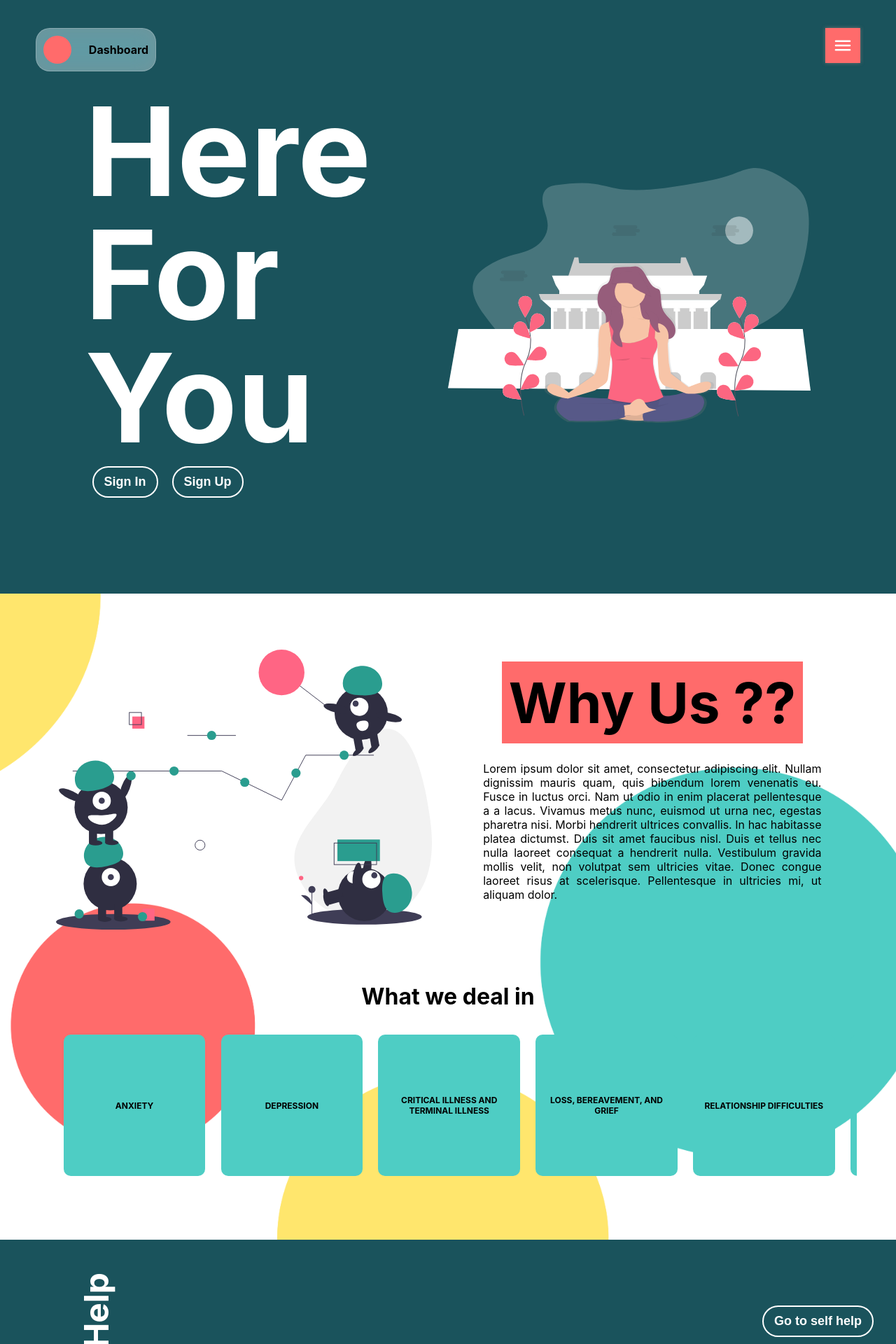
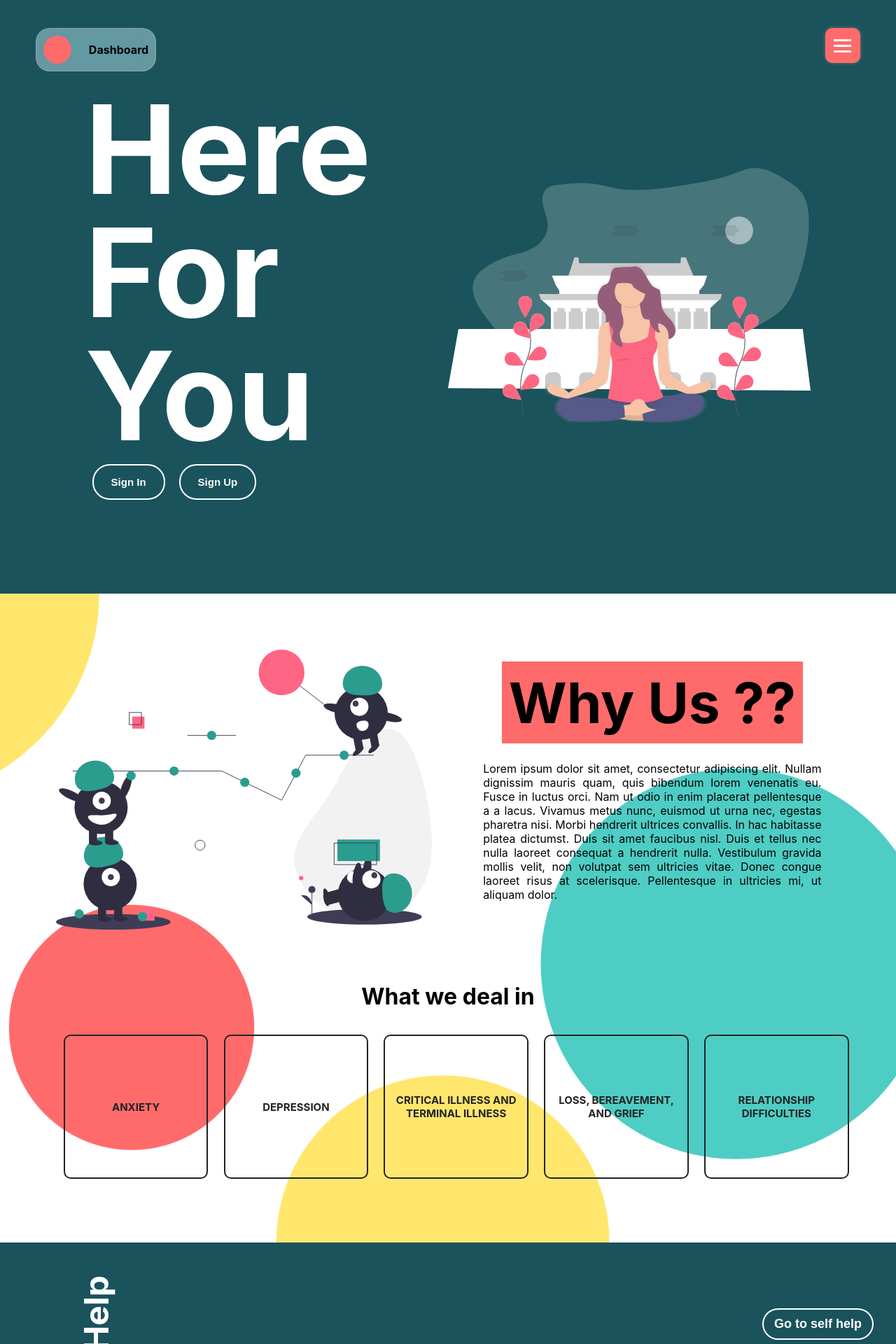
Before and after one commit to Arun89-crypto/hereForYou, a React (Create React App) app: page / in a window 1280 px wide. Shown: the top 1920 px of the page at 70% size. Built offline with nearby package versions, Linux system fonts and the light colour scheme.

Commit message:
frontend--4 ✅

```diff
--- a/src/App.css
+++ b/src/App.css
@@ -13,7 +13,55 @@
   align-items: center;
   justify-content: space-between;
 }
-
+/* NAVBAR  */
+.menu-btn {
+  display: flex;
+  justify-content: center;
+  align-items: center;
+  width: 55px;
+  height: 55px;
+  cursor: pointer;
+  transition: all 0.5s ease-in-out;
+  z-index: 3;
+  background: #ff6b6b;
+  display: none;
+  border-radius: 10px;
+}
+.menu-btn__burger {
+  width: 25px;
+  height: 3px;
+  background: #fff;
+  transition: all 0.5s ease-in-out;
+  position: absolute;
+  left: 12.5px;
+}
+.menu-btn__burger::before,
+.menu-btn__burger::after {
+  content: "";
+  position: absolute;
+  width: 25px;
+  height: 3px;
+  background: #fff;
+  transition: all 0.5s ease-in-out;
+}
+.menu-btn__burger::before {
+  transform: translateY(-8px);
+}
+.menu-btn__burger::after {
+  transform: translateY(8px);
+}
+/* ANIMATION */
+.menu-btn.open .menu-btn__burger {
+  transform: translateX(-50px);
+  background: transparent;
+  box-shadow: none;
+}
+.menu-btn.open .menu-btn__burger::before {
+  transform: rotate(45deg) translate(35px, -35px);
+}
+.menu-btn.open .menu-btn__burger::after {
+  transform: rotate(-45deg) translate(35px, 35px);
+}
 /* Main Page  */
 .main__page {
   height: 90vh;
@@ -39,7 +87,7 @@
   align-items: center;
 }
 .main__button__section button {
-  padding: 10px 15px;
+  padding: 15px 25px;
   margin: 10px;
 }
 .button__signin,
@@ -48,7 +96,7 @@
   border: 2px solid white;
   color: white;
   font-weight: bold;
-  font-size: 18px;
+  font-size: 15px;
   border-radius: 25px;
   cursor: pointer;
   transition: all 0.3s ease;
@@ -283,6 +331,8 @@
   padding: 2.5%;
   background: url("./assets/bg/bg.png") center center;
   background-size: cover;
+  background-attachment: fixed;
+  background-position: center;
 }
 .upper__why__page {
   padding: 2%;
@@ -333,21 +383,26 @@
   width: 180px;
   min-width: 180px;
   min-height: 180px;
-  background: #4ecdc4;
+  background: none;
+  border: 2px solid rgb(35, 35, 35);
   display: flex;
   align-items: center;
   justify-content: center;
+  color: rgb(35, 35, 35);
   margin: 1%;
   text-align: center;
   border-radius: 10px;
   transition: all 0.3s ease;
+  cursor: pointer;
   padding: 1%;
 }
 .dealin__card > h3 {
-  font-size: 12px;
+  font-size: 15px;
 }
 .dealin__card:hover {
   transform: scale(1.1);
+  background: rgb(35, 35, 35);
+  color: #fff;
 }
 @media screen and (max-width: 1200px) {
   .right__upper__why {
@@ -469,7 +524,7 @@
   padding: 2%;
   background: white;
   border-radius: 10px;
-  background: #4ecdc4;
+  background: #e9ecef;
   margin-top: 1%;
 }
 @media screen and (max-width: 500px) {
@@ -509,6 +564,7 @@
   justify-content: space-between;
   border-radius: 10px;
   position: relative;
+  transform: translateX();
 }
 .plan__card > h1 {
   padding: 5%;
@@ -528,6 +584,8 @@
   padding: 2.5%;
   background: url("./assets/bg/bgplan.png") center;
   background-size: cover;
+  background-position: center;
+  background-attachment: fixed;
 }
 .plans__section > h1 {
   font-size: 50px;
--- a/src/Components/AboutPage/AboutPage.js
+++ b/src/Components/AboutPage/AboutPage.js
@@ -77,16 +77,10 @@ function AboutPage() {
     }, [data])
     return (
         <>
-            <div id="hexagon">
-                <img src={(nav) ? Close : Menu} alt='' onClick={
-                    () => {
-                        setNav(!nav);
-                    }
-                }></img>
+            <div className={(!nav) ? 'menu-btn' : 'menu-btn open'} onClick={() => setNav(!nav)} id='hexagon'>
+                <div className="menu-btn__burger"></div>
             </div>
-            {
-                (nav) ? (
-                    <div className="navbar">
+            <div className="navbar" style={{ transform: `translateX(${(nav) ? '0%' : '200%'})`, transition: 'all 0.3s ease' }}>
                 <div>
                     <Link
                         smooth
@@ -107,8 +101,6 @@ function AboutPage() {
                     </Link>
                 </div>
             </div>
-                ) : ''
-            }
             <div className="about__header flex__center">
                 <h1>About</h1>
             </div>
--- a/src/Components/EventsPage/EventsPage.js
+++ b/src/Components/EventsPage/EventsPage.js
@@ -24,16 +24,10 @@ function EventsPage() {
                 <h1>Events</h1>
             </div>
             <div className="events__page">
-                <div id="hexagon">
-                    <img src={(nav) ? Close : Menu} alt='' onClick={
-                        () => {
-                            setNav(!nav);
-                        }
-                    }></img>
+                <div className={(!nav) ? 'menu-btn' : 'menu-btn open'} onClick={() => setNav(!nav)} id='hexagon'>
+                    <div className="menu-btn__burger"></div>
                 </div>
-                {
-                    (nav) ? (
-                        <div className="navbar">
+                <div className="navbar" style={{ transform: `translateX(${(nav) ? '0%' : '200%'})`, transition: 'all 0.3s ease' }}>
                     <div>
                         <Link
                             smooth
@@ -54,8 +48,6 @@ function EventsPage() {
                         </Link>
                     </div>
                 </div>
-                    ) : ''
-                }
 
                 <div className="upcoming__events">
                     <h1>Upcoming Events</h1>
--- a/src/Components/HomePage/HomePage.js
+++ b/src/Components/HomePage/HomePage.js
@@ -170,12 +170,8 @@ function HomePage() {
                 (assesment) ? (<SelfAssesment setAssesment={setAssesment} />) : ''
             }
             <GoToTop />
-            <div id="hexagon">
-                <img src={(nav) ? Close : Menu} alt='' onClick={
-                    () => {
-                        setNav(!nav);
-                    }
-                }></img>
+            <div className={(!nav) ? 'menu-btn' : 'menu-btn open'} onClick={() => setNav(!nav)} id='hexagon'>
+                <div className="menu-btn__burger"></div>
             </div>
             <Link to='/dashboard'>
                 <div className="account__header flex__spacebetween">
@@ -185,18 +181,12 @@ function HomePage() {
                 </div>
             </Link>
             {
-                (signIn) ? (
-                    <SignIn setSignIn={setSignIn} />
-                ) : ''
+                <SignIn setSignIn={setSignIn} signIn={signIn} />
             }
             {
-                (signUp) ? (
-                    <SignUp setSignUp={setSignUp} />
-                ) : ''
+                <SignUp setSignUp={setSignUp} signUp={signUp} />
             }
-            {
-                (nav) ? (
-                    <div className="navbar">
+            <div className="navbar" style={{ transform: `translateX(${(nav) ? '0%' : '200%'})`, transition: 'all 0.3s ease' }}>
                 <img src={Logo} alt=''></img>
                 <div>
                     <AppLink
@@ -244,8 +234,6 @@ function HomePage() {
                     </AppLink>
                 </div>
             </div>
-                ) : ''
-            }
         </div>
     );
 }
--- a/src/Components/SelfHelp/SelfHelp.js
+++ b/src/Components/SelfHelp/SelfHelp.js
@@ -1,6 +1,4 @@
 import React, { useState } from 'react'
-import Menu from '../../assets/menu.svg';
-import Close from '../../assets/close.png';
 import Logo from '../../assets/logo.svg';
 import { HashLink as AppLink } from 'react-router-hash-link';
 import { Link } from 'react-router-dom';
@@ -14,13 +12,11 @@ function SelfHelp() {
     const [nav, setNav] = useState(false);
     return (
         <div className="self__help__section">
-            <div id="hexagon">
-                <img src={(nav) ? Close : Menu} alt='' onClick={() => setNav(!nav)}></img>
+            <div className={(!nav) ? 'menu-btn' : 'menu-btn open'} onClick={() => setNav(!nav)} id='hexagon'>
+                <div className="menu-btn__burger"></div>
             </div>
             {
-                (nav) ? (
-                    <Navbar setNav={setNav} />
-                ) : ''
+                <Navbar setNav={setNav} nav={nav} />
             }
             <div className="self__help__main flex__spacebetween" id='selfpage'>
                 <div>
@@ -38,9 +34,9 @@ function SelfHelp() {
     )
 }
 
-const Navbar = ({ setNav }) => {
+const Navbar = ({ setNav, nav }) => {
     return (
-        <div className="navbar">
+        <div className="navbar" style={{ transform: `translateX(${(nav) ? '0%' : '200%'})`, transition: 'all 0.3s ease' }}>
             <img src={Logo} alt=''></img>
             <div>
                 <Link to='/' style={{ textDecoration: 'none' }} className='nav__link'>
--- a/src/Components/SignIn.js
+++ b/src/Components/SignIn.js
@@ -3,9 +3,9 @@ import Facebook from '../assets/facebook.png';
 import Google from '../assets/google.png';
 import Close from '../assets/close.png';
 
-function SignIn({ setSignIn }) {
+function SignIn({ setSignIn, signIn }) {
     return (
-        <div className="signin__page flex__center">
+        <div className="signin__page flex__center" style={{ transform: `translateX(${(signIn) ? '0%' : '-100%'})`, transition: 'all 0.3s ease' }}>
             <div className="direct__sigin__buttons flex__spacebetween">
                 <h3>Sign In with Facebook</h3>
                 <img src={Facebook} alt=''></img>
--- a/src/Components/SignUp.js
+++ b/src/Components/SignUp.js
@@ -3,12 +3,12 @@ import Facebook from '../assets/facebook.png';
 import Google from '../assets/google.png';
 import Close from '../assets/close.png';
 
-function SignUp({ setSignUp }) {
+function SignUp({ setSignUp, signUp }) {
     const [password, setPassword] = useState('');
     const [confirmPassword, confirmSetPassword] = useState('');
     const [alert, setAlert] = useState(false);
     return (
-        <div className="signup__page flex__center">
+        <div className="signup__page flex__center" style={{ transform: `translateX(${(signUp) ? '0%' : '-100%'})`, transition: 'all 0.3s ease' }}>
             <div className="direct__sigin__buttons flex__spacebetween">
                 <h3>Sign In with Facebook</h3>
                 <img src={Facebook} alt=''></img>
```
Also changed, not shown: src/Components/Dashboard/Dashboard.css (+52 -31 lines), src/Components/Dashboard/Dashboard.js (+30 -15 lines). Lines whose indentation alone changed are shown as unchanged.
